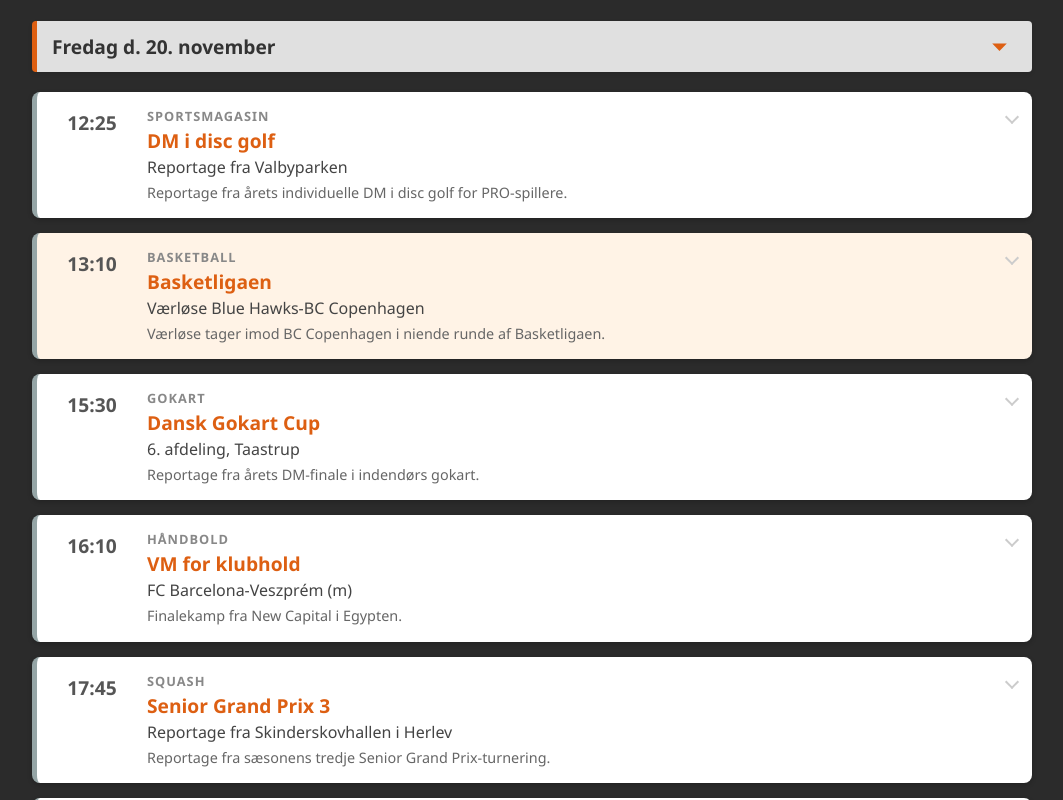
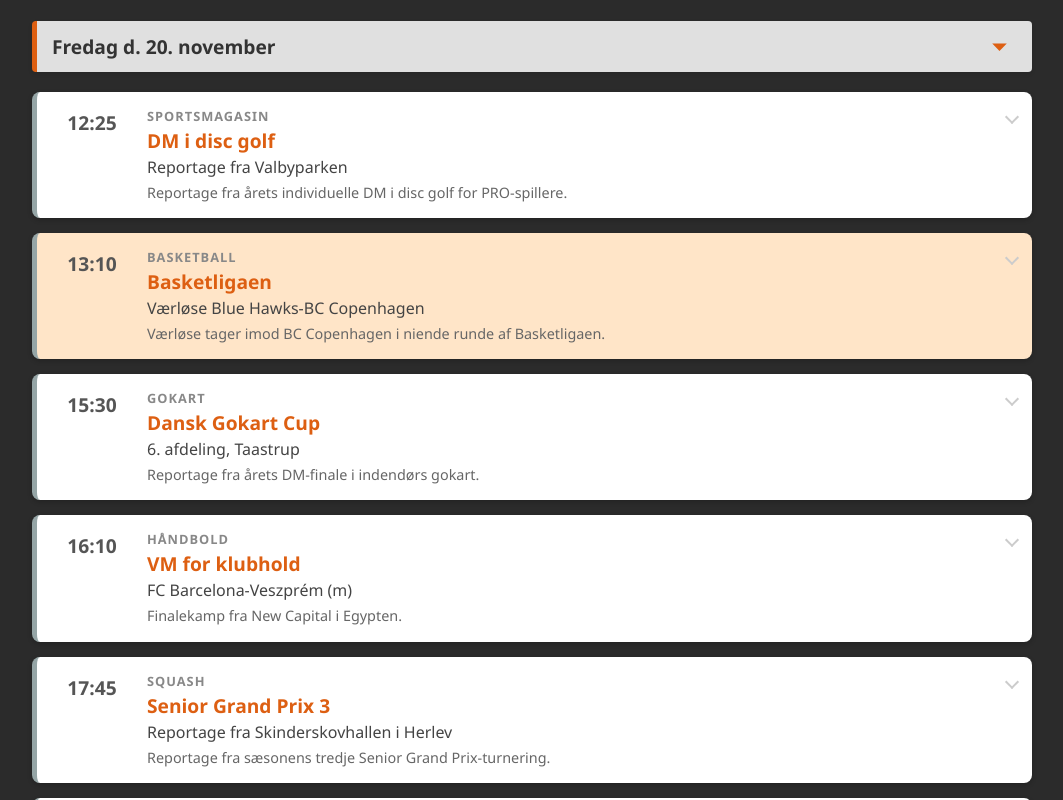
Before and after one commit to sportlivedk/programoversigt, a plain HTML site: page index.html in a window 1280 px wide. Shown: the whole page, without its empty margins (108-1171 px from the left). Drawn offline with Linux system fonts and the light colour scheme.

Commit message:
Add files via upload

```diff
--- a/index.html
+++ b/index.html
@@ -107,9 +107,9 @@
             box-shadow: 0 4px 10px rgba(0,0,0,0.3);
         }
 
-        /* NYT: Lys, afdæmpet baggrundsfarve til det program, der sendes lige nu */
+        /* NYT: Tydelig, afdæmpet baggrundsfarve til det program, der sendes lige nu */
         .program-card.current-program {
-            background-color: #fff3e6;
+            background-color: #ffe5c8;
         }
 
         /* Farveindikatorer for venstre kant */
@@ -419,7 +419,7 @@
                 fetchAndProcessData(false);
             }, REFRESH_INTERVAL_MINUTES * 60 * 1000);
 
-            // NYT: Tjekker uret hvert 30. sekund, så det fremhævede program skifter præcist ved programstart
+            // Tjekker uret hvert 30. sekund, så det fremhævede program skifter præcist ved programstart
             setInterval(() => {
                 updateCurrentProgramHighlight(container);
             }, 30 * 1000);
@@ -454,7 +454,7 @@
                 if (loadingText) loadingText.style.display = 'none';
                 errorDisplay.style.display = 'none';
 
-                // NYT: Beregn præcist start- og sluttidspunkt for hvert program (inkl. nattepause-logik)
+                // Beregn præcist start- og sluttidspunkt for hvert program (inkl. nattepause-logik)
                 const rawEventsWithTime = events.map(event => {
                     const rawDate = getTagValue(event, 'Date');
                     const time = getTagValue(event, 'StartTime');
@@ -628,7 +628,7 @@
                         container.appendChild(card);
                     });
 
-                    // NYT: Fremhæv det aktuelle program med det samme
+                    // Fremhæv det aktuelle program med det samme
                     updateCurrentProgramHighlight(container);
                 }
 
@@ -654,7 +654,7 @@
             }
         }
 
-        // NYT: Opdaterer baggrundsmarkeringen ud fra aktuelt klokkeslæt
+        // Opdaterer baggrundsmarkeringen ud fra aktuelt klokkeslæt
         function updateCurrentProgramHighlight(container) {
             const nowMs = new Date().getTime();
             const cards = container.querySelectorAll('.program-card');
```
